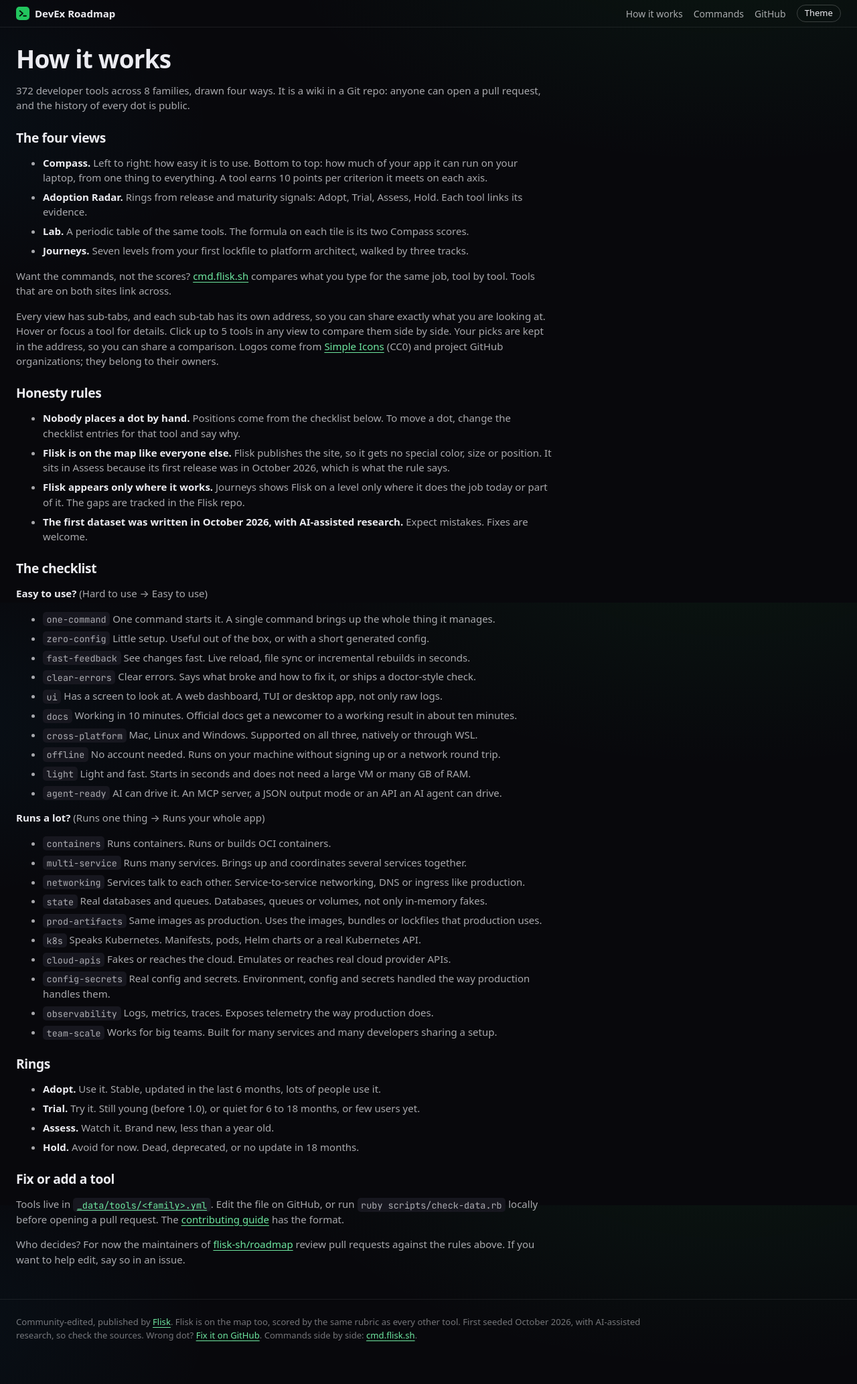
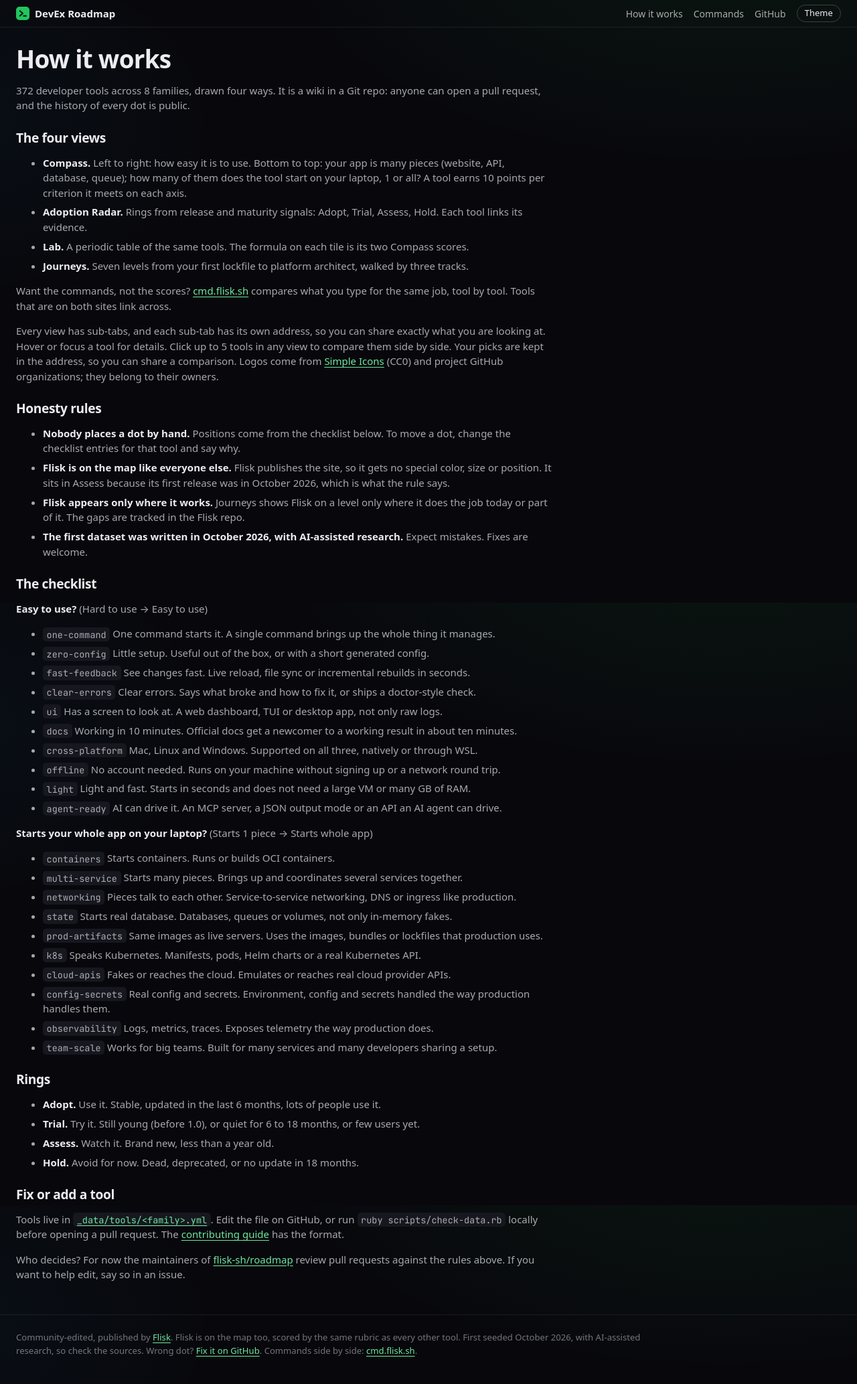
Before and after one commit to flisk-sh/roadmap, a Jekyll site: the page built from about.html, in a window 1280 px wide. Shown: the whole page at 67% size. Built offline with Jekyll 4.4.1, drawn with Linux system fonts in a browser that asks for light colours; some web fonts are replaced; before the commit the page ends 2045 px from its top, so only the background shows below that.

Commit message:
Say what "runs" means: how much of your app it starts on your laptop
"Runs a lot" did not say who runs what, or where. The vertical axis now
asks "Starts your whole app on your laptop?", from "Starts 1 piece" to
"Starts whole app", and explains that your app is many pieces (website,
API, database, queue). Checklist items use the same words.

Co-Authored-By: Claude Opus 5.5 <noreply@anthropic.com>
Signed-off-by: odykyi <24225497+odykyi@users.noreply.github.com>

```diff
--- a/_config.yml
+++ b/_config.yml
@@ -3,7 +3,7 @@
 title: DevEx Roadmap
 tagline: A community map of local developer tools
 description: >-
-  300+ developer tools on four views: the Compass (easy to use vs. runs a lot), the Adoption Radar,
+  300+ developer tools on four views: the Compass (easy to use vs. starts your whole app on your laptop), the Adoption Radar,
   the Lab (a periodic table) and Journeys from beginner to platform architect. Community-edited,
   every placement follows a public rubric.
 lang: en
--- a/_data/meta.yml
+++ b/_data/meta.yml
@@ -11,7 +11,7 @@ views:
   - id: compass
     name: Compass
     title: The DevEx Compass
-    blurb: Left is hard to use, right is easy. Bottom runs one thing, top runs your whole app. A checklist puts every dot, not a person.
+    blurb: "Left: hard to use. Right: easy. Bottom: starts 1 piece of your app on your laptop. Top: starts the whole app. A checklist puts every dot, not a person."
     subtabs: families
   - id: radar
     name: Adoption Radar
--- a/_data/rubric.yml
+++ b/_data/rubric.yml
@@ -1,6 +1,6 @@
 # How a tool's Compass position and Radar ring are decided. Nobody places a dot by hand:
 # a tool's X is 10 points per `dx` criterion it meets, its Y is 10 points per `parity` criterion
-# (shown to people as "Runs a lot?": how much of your app it can run on your laptop).
+# (shown to people as "Starts whole app?": how much of your app it starts on your laptop).
 # To move a dot, open a PR that adds or removes a criterion id on the tool, with a source.
 
 dx:
@@ -8,7 +8,7 @@ dx:
   short: Easy to use
   low: Hard to use
   high: Easy to use
-  explain: Is it easy to start and use every day? Each check is 10 points. More checks, more to the right.
+  explain: "Is the tool easy for you, every day? Each check is 10 points. More checks: more to the right."
   criteria:
     - id: one-command
       label: One command starts it
@@ -41,28 +41,28 @@ dx:
       label: AI can drive it
       help: An MCP server, a JSON output mode or an API an AI agent can drive.
 
-# The data key stays `parity`; people read it as "Runs a lot?".
+# The data key stays `parity`; people read it as "Starts whole app?".
 parity:
-  title: Runs a lot?
-  short: Runs a lot
-  low: Runs one thing
-  high: Runs your whole app
-  explain: Can it run just one thing, or your whole app (many services, databases, network) on your laptop? Each check is 10 points. More checks, higher up.
+  title: Starts your whole app on your laptop?
+  short: Starts whole app
+  low: Starts 1 piece
+  high: Starts whole app
+  explain: "Your app is many pieces: website, API, database, queue. How many does this tool start on your laptop? Only 1 piece: bottom. All pieces, talking to each other: top. Each check is 10 points."
   criteria:
     - id: containers
-      label: Runs containers
+      label: Starts containers
       help: Runs or builds OCI containers.
     - id: multi-service
-      label: Runs many services
+      label: Starts many pieces
       help: Brings up and coordinates several services together.
     - id: networking
-      label: Services talk to each other
+      label: Pieces talk to each other
       help: Service-to-service networking, DNS or ingress like production.
     - id: state
-      label: Real databases and queues
+      label: Starts real database
       help: Databases, queues or volumes, not only in-memory fakes.
     - id: prod-artifacts
-      label: Same images as production
+      label: Same images as live servers
       help: Uses the images, bundles or lockfiles that production uses.
     - id: k8s
       label: Speaks Kubernetes
--- a/_layouts/view.html
+++ b/_layouts/view.html
@@ -74,7 +74,7 @@ layout: default
     <p>Dot shape shows the license: ● open source, ■ free or free tier, ◆ paid. Every tool links the release page or notice that puts it in its ring.</p>
     {%- elsif view_id == "lab" %}
     <h2>How to read a tile</h2>
-    <p>The grid resizes to fill your window, so on a small window each tile shows less. Top left is the element number, top right the license (OS open source, Fr free, Fm free tier, Pd paid). The big letters are the symbol, the bar at the bottom is the ring. The formula in each tooltip is its two Compass scores: <code>E</code> easy to use and <code>R</code> runs a lot, out of 10.</p>
+    <p>The grid resizes to fill your window, so on a small window each tile shows less. Top left is the element number, top right the license (OS open source, Fr free, Fm free tier, Pd paid). The big letters are the symbol, the bar at the bottom is the ring. The formula in each tooltip is its two Compass scores: <code>E</code> easy to use and <code>A</code> how much of your app it starts, out of 10.</p>
     {%- else %}
     <h2>How to read a journey</h2>
     <p>Each station is a level. Learn the tools on the line first; branches are worth knowing. Flisk appears on a level only where it does the job today (<span class="fl-key fl-yes">does it</span>) or part of it (<span class="fl-key fl-partial">partly</span>). Where it does not yet, it is left off. The gaps are tracked in <a href="{{ journeys.flisk_issue }}" rel="noopener">the Flisk repo</a>.</p>
@@ -85,7 +85,7 @@ layout: default
     <summary>The same tools as a table</summary>
     <div class="table-wrap">
       <table>
-        <thead><tr><th scope="col">Tool</th><th scope="col">Family</th><th scope="col">Category</th><th scope="col">Ring</th><th scope="col">License</th><th scope="col">Easy to use</th><th scope="col">Runs a lot</th></tr></thead>
+        <thead><tr><th scope="col">Tool</th><th scope="col">Family</th><th scope="col">Category</th><th scope="col">Ring</th><th scope="col">License</th><th scope="col">Easy to use</th><th scope="col">Starts whole app</th></tr></thead>
         <tbody>
           {%- for f in families %}
           {%- assign row_hidden = false %}
--- a/about.html
+++ b/about.html
@@ -13,7 +13,7 @@ permalink: /about/
 
   <h2>The four views</h2>
   <ul>
-    <li><strong>Compass.</strong> Left to right: how easy it is to use. Bottom to top: how much of your app it can run on your laptop, from one thing to everything. A tool earns 10 points per criterion it meets on each axis.</li>
+    <li><strong>Compass.</strong> Left to right: how easy it is to use. Bottom to top: your app is many pieces (website, API, database, queue); how many of them does the tool start on your laptop, 1 or all? A tool earns 10 points per criterion it meets on each axis.</li>
     <li><strong>Adoption Radar.</strong> Rings from release and maturity signals: Adopt, Trial, Assess, Hold. Each tool links its evidence.</li>
     <li><strong>Lab.</strong> A periodic table of the same tools. The formula on each tile is its two Compass scores.</li>
     <li><strong>Journeys.</strong> Seven levels from your first lockfile to platform architect, walked by three tracks.</li>
--- a/assets/css/style.css
+++ b/assets/css/style.css
@@ -487,7 +487,7 @@ code { font-family: var(--font-mono); font-size: 0.9em; }
 .tt-ring.ring-hold { background: var(--hold); }
 .tt-ring.fl-soon { background: var(--surface-3); color: var(--text) !important; }
 .tt-tag { margin: 0.55rem 0 0.5rem; color: var(--text); }
-.tt-bar { display: grid; grid-template-columns: 7rem 2rem 1fr; align-items: center; gap: 0.4rem; margin-top: 0.4rem; font-size: 0.75rem; color: var(--muted); }
+.tt-bar { display: grid; grid-template-columns: 7.8rem 2rem 1fr; align-items: center; gap: 0.4rem; margin-top: 0.4rem; font-size: 0.75rem; color: var(--muted); }
 .tt-bar b { font-family: var(--font-mono); color: var(--text); text-align: right; }
 .tt-bar i { height: 6px; border-radius: 3px; background: linear-gradient(90deg, var(--accent) var(--v), var(--surface-3) var(--v)); }
 .tt-crit { list-style: none; display: flex; flex-wrap: wrap; gap: 0.2rem; margin: 0.3rem 0 0; padding: 0; }
```
Also changed, not shown: CONTRIBUTING.md (+1 -1 lines), README.md (+1 -1 lines), assets/js/app.js (+9 -9 lines).
